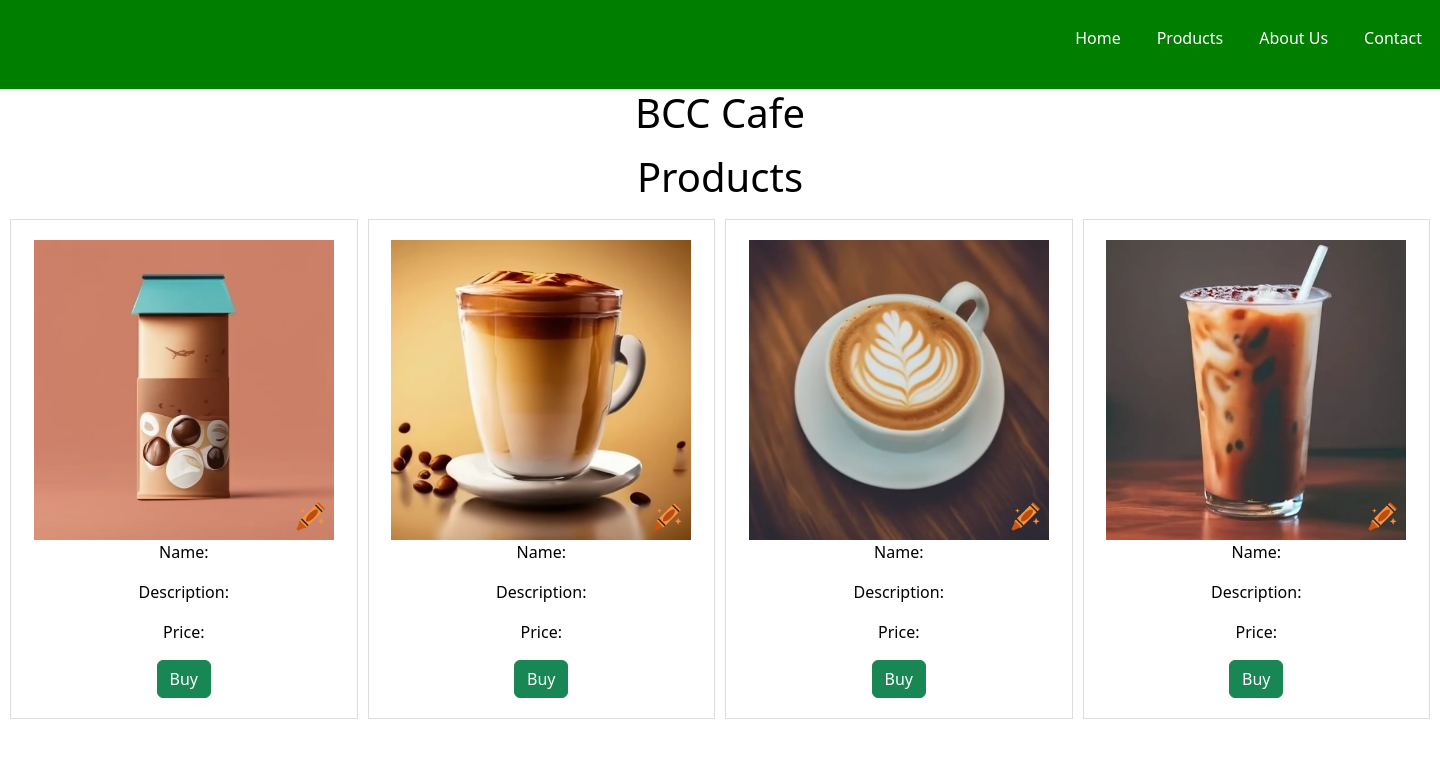
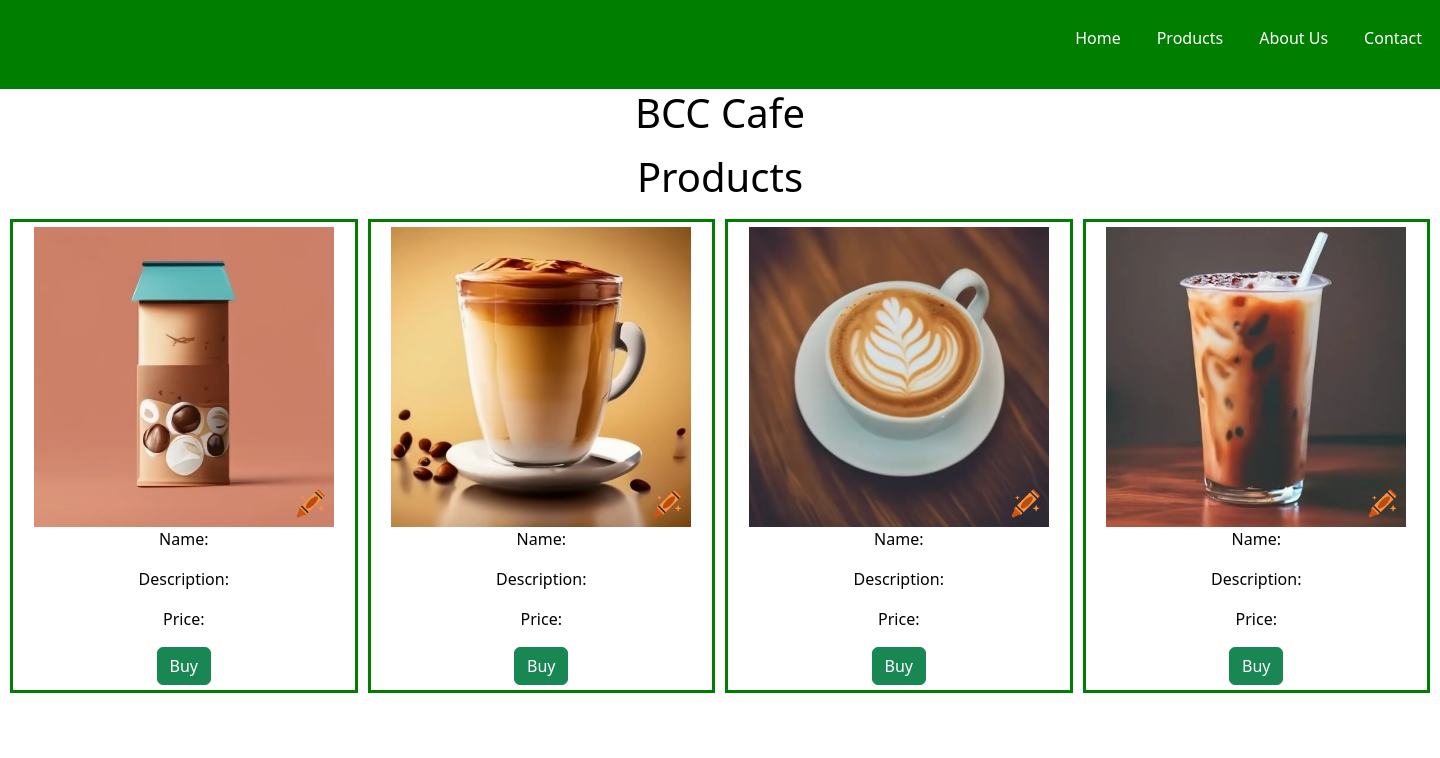
Before and after one commit to joshua496/sageandbeans, a PHP site: page / in a window 1440 px wide. Shown: the top 758 px of the page. Run offline with PHP 8.4, Linux system fonts and the light colour scheme.

Commit message:
change position of images

```diff
--- a/index.html
+++ b/index.html
@@ -8,7 +8,9 @@
   <!--CSS link-->
   <link href="https://cdn.jsdelivr.net/npm/bootstrap@5.3.2/dist/css/bootstrap.min.css" rel="stylesheet"
     integrity="sha384-T3c6CoIi6uLrA9TneNEoa7RxnatzjcDSCmG1MXxSR1GAsXEV/Dwwykc2MPK8M2HN" crossorigin="anonymous">
-  <link href="styles.css" rel="stylesheet">
+  <!--font link-->
+
+    <link href="styles.css" rel="stylesheet">
 </head>
 
 <body>
@@ -34,7 +36,6 @@
   <!--HOME-->
   <section id="Home">
   </section>
-
   <h1>BCC Cafe</h1>
   <p></p>
 
--- a/styles.css
+++ b/styles.css
@@ -45,11 +45,13 @@ body {
     display: grid;
     grid-template-columns: repeat(4, 1fr);
     gap: 10px;
-
     padding: 10px;
   }
+
   .grid-item {
-    padding: 20px;
-    border: 1px solid #ddd;
+    padding: 5px;
+    border: 3px solid #007e00;
+    color:black;
     text-align: center;
+
   }
```
